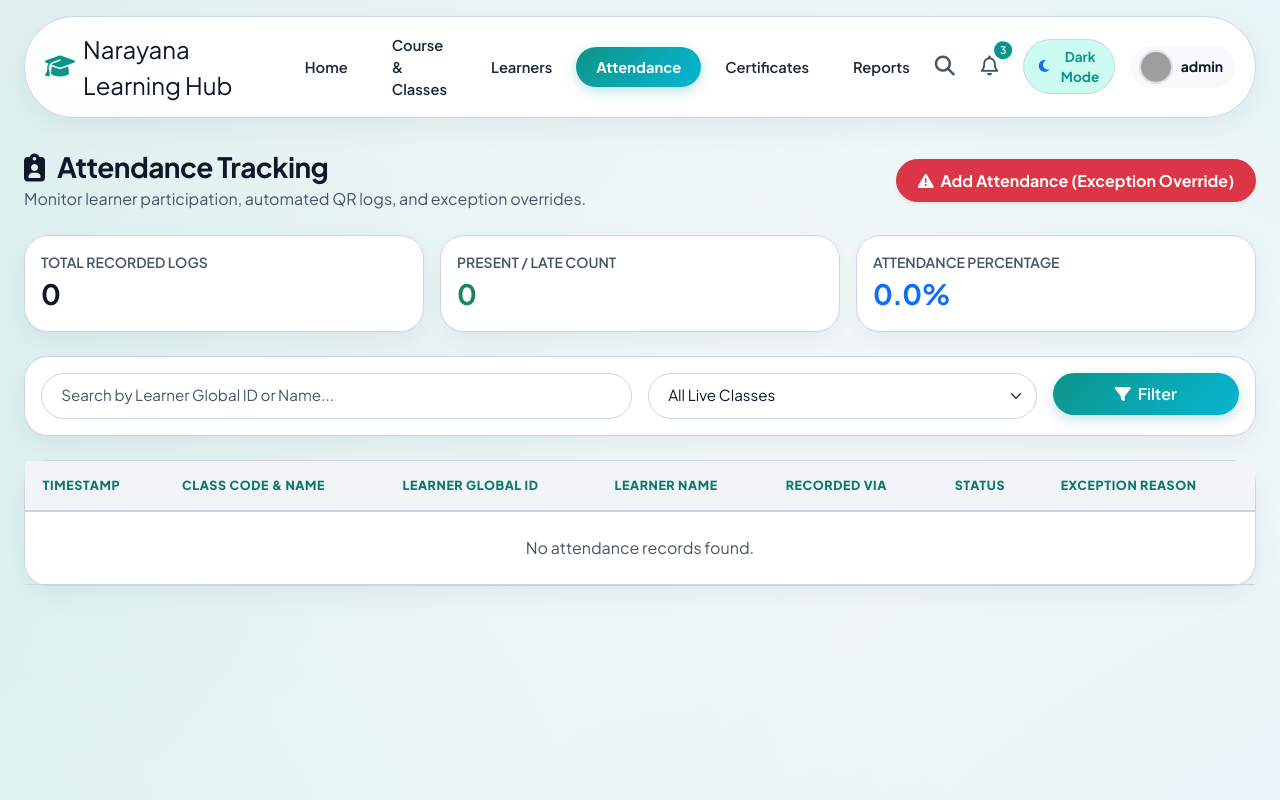
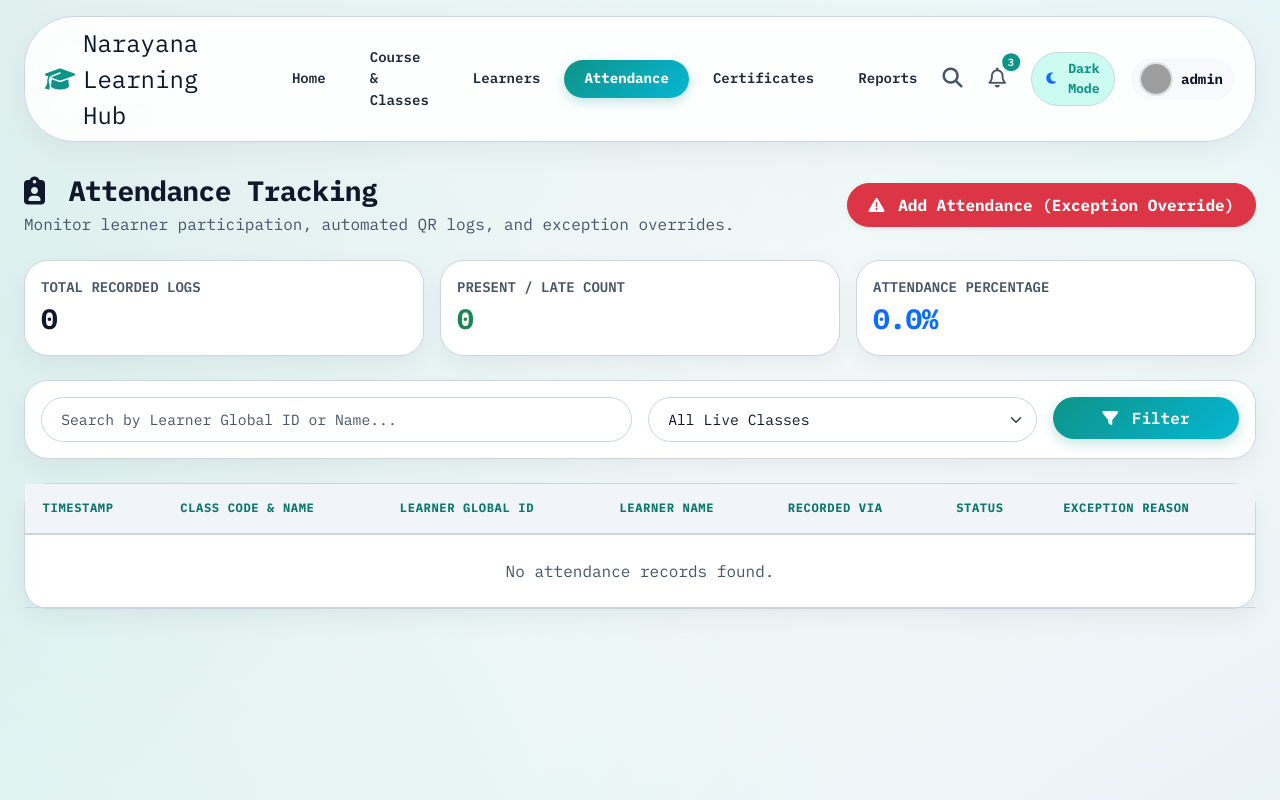
Before and after one commit to TnsSamanvitha18/NarayanaLMS, a Flask app: page /attendance/ in a window 1280 px wide. Run offline with Flask 3, Linux system fonts and the light colour scheme; the visitor is signed in with stand-in values (Sample User, id 1); data comes from the database, SQL or seed files in the repository; data that the repository does not hold is empty; grey boxes are pictures that could not be loaded.

Commit message:
Integrate IBM Plex Mono font family across entire LMS application

```diff
--- a/app/static/css/style.css
+++ b/app/static/css/style.css
@@ -1,5 +1,5 @@
 /* ==========================================================================
-   NARAYANA LEARNING HUB - MODERN ELECTRIC TEAL & CYAN DESIGN SYSTEM
+   NARAYANA LEARNING HUB - IBM PLEX MONO TYPOGRAPHY SYSTEM
    Modern Capsule Header, Frosted Glass Cards & Electric Teal Accents
    ========================================================================== */
 
@@ -102,10 +102,10 @@
 }
 
 /* --------------------------------------------------------------------------
-   3. BASE RESET & ATMOSPHERE
+   3. BASE RESET & IBM PLEX MONO TYPOGRAPHY
    -------------------------------------------------------------------------- */
 body {
-    font-family: 'Plus Jakarta Sans', 'Inter', -apple-system, BlinkMacSystemFont, "Segoe UI", Roboto, sans-serif;
+    font-family: 'IBM Plex Mono', monospace !important;
     color: var(--text-primary);
     background: var(--bg-app);
     background-size: 200% 200%;
@@ -115,10 +115,15 @@ body {
     -webkit-font-smoothing: antialiased;
 }
 
-h1, h2, h3, h4, h5, h6 {
+h1, h2, h3, h4, h5, h6, .h1, .h2, .h3, .h4, .h5, .h6 {
+    font-family: 'IBM Plex Mono', monospace !important;
     color: var(--text-primary);
     font-weight: 700;
     letter-spacing: -0.02em;
+}
+
+button, input, select, textarea, p, span, div, a, td, th {
+    font-family: 'IBM Plex Mono', monospace !important;
 }
 
 .text-dark { color: var(--text-primary) !important; }
@@ -159,6 +164,7 @@ h1, h2, h3, h4, h5, h6 {
 }
 
 .ls-nav-tab {
+    font-family: 'IBM Plex Mono', monospace !important;
     color: var(--text-secondary);
     font-weight: 600;
     padding: 0.55rem 1.25rem;
@@ -167,7 +173,7 @@ h1, h2, h3, h4, h5, h6 {
     text-decoration: none;
     display: inline-flex;
     align-items: center;
-    font-size: 0.92rem;
+    font-size: 0.88rem;
     cursor: pointer;
     border: none;
 }
@@ -229,9 +235,10 @@ h1, h2, h3, h4, h5, h6 {
 }
 
 /* --------------------------------------------------------------------------
-   6. MODERN TEAL BUTTONS, BADGES & PILLS
+   6. BUTTONS, BADGES & PILLS
    -------------------------------------------------------------------------- */
 .btn {
+    font-family: 'IBM Plex Mono', monospace !important;
     border-radius: 50px;
     font-weight: 600;
     padding: 0.55rem 1.3rem;
@@ -271,15 +278,16 @@ h1, h2, h3, h4, h5, h6 {
 }
 
 .badge {
+    font-family: 'IBM Plex Mono', monospace !important;
     border-radius: 50px;
     font-weight: 600;
     padding: 0.45em 0.85em;
 }
 
-/* Status Pills */
 .status-pill {
+    font-family: 'IBM Plex Mono', monospace !important;
     font-size: 0.72rem;
-    font-weight: 800;
+    font-weight: 700;
     letter-spacing: 0.5px;
     padding: 0.38em 0.9em;
     border-radius: 50px;
@@ -306,6 +314,7 @@ h1, h2, h3, h4, h5, h6 {
 }
 
 .login-label {
+    font-family: 'IBM Plex Mono', monospace !important;
     font-size: 0.88rem;
     font-weight: 700;
     margin-bottom: 0.45rem;
@@ -316,12 +325,13 @@ h1, h2, h3, h4, h5, h6 {
 }
 
 .form-control, .form-select, .form-control-login {
+    font-family: 'IBM Plex Mono', monospace !important;
     background-color: var(--input-bg);
     border: 1.5px solid var(--input-border);
     color: var(--input-text);
     border-radius: 50px !important;
     padding: 0.65rem 1.2rem;
-    font-size: 0.95rem;
+    font-size: 0.92rem;
     transition: all 0.2s ease;
 }
 
@@ -354,8 +364,9 @@ h1, h2, h3, h4, h5, h6 {
 
 .progress-ring-text {
     position: absolute;
-    font-weight: 800;
-    font-size: 0.9rem;
+    font-family: 'IBM Plex Mono', monospace !important;
+    font-weight: 700;
+    font-size: 0.88rem;
     color: var(--teal-primary);
 }
 
@@ -388,12 +399,13 @@ h1, h2, h3, h4, h5, h6 {
 }
 
 .theme-toggle-btn {
+    font-family: 'IBM Plex Mono', monospace !important;
     background: var(--teal-light);
     border: 1px solid var(--border-color);
     color: var(--teal-primary);
     border-radius: 50px;
     padding: 0.38rem 0.9rem;
-    font-size: 0.85rem;
+    font-size: 0.82rem;
     font-weight: 700;
     display: inline-flex;
     align-items: center;
@@ -434,6 +446,7 @@ h1, h2, h3, h4, h5, h6 {
    10. TABLES, MODALS & SCROLLBARS
    -------------------------------------------------------------------------- */
 .table {
+    font-family: 'IBM Plex Mono', monospace !important;
     color: var(--text-primary);
     border-color: var(--table-border);
 }
@@ -451,10 +464,11 @@ h1, h2, h3, h4, h5, h6 {
 }
 
 .table thead th {
+    font-family: 'IBM Plex Mono', monospace !important;
     color: var(--table-header-text) !important;
-    font-weight: 800;
+    font-weight: 700;
     text-transform: uppercase;
-    font-size: 0.78rem;
+    font-size: 0.76rem;
     letter-spacing: 0.6px;
     border-bottom: 2px solid var(--table-border) !important;
     background-color: transparent !important;
@@ -462,7 +476,7 @@ h1, h2, h3, h4, h5, h6 {
 
 .table-hover > tbody > tr:hover > * {
     background-color: var(--table-row-hover);
-    color: var(--text-primary);
+    color: var(--teal-primary);
 }
 
 .modal-content {
@@ -481,6 +495,7 @@ h1, h2, h3, h4, h5, h6 {
 }
 
 .dropdown-item {
+    font-family: 'IBM Plex Mono', monospace !important;
     color: var(--text-primary);
     border-radius: 12px;
     padding: 0.5rem 1rem;
--- a/app/templates/base.html
+++ b/app/templates/base.html
@@ -4,10 +4,10 @@
     <meta charset="UTF-8">
     <meta name="viewport" content="width=device-width, initial-scale=1.0">
     <title>{% block title %}Narayana Learning Hub{% endblock %}</title>
-    <!-- Google Fonts Plus Jakarta Sans & Inter -->
+    <!-- Google Fonts IBM Plex Mono & Inter -->
     <link rel="preconnect" href="https://fonts.googleapis.com">
     <link rel="preconnect" href="https://fonts.gstatic.com" crossorigin>
-    <link href="https://fonts.googleapis.com/css2?family=Inter:wght@300;400;500;600;700&family=Plus+Jakarta+Sans:wght@400;500;600;700;800&display=swap" rel="stylesheet">
+    <link href="https://fonts.googleapis.com/css2?family=IBM+Plex+Mono:ital,wght@0,100;0,200;0,300;0,400;0,500;0,600;0,700;1,100;1,200;1,300;1,400;1,500;1,600;1,700&display=swap" rel="stylesheet">
     <!-- Bootstrap 5 CSS -->
     <link href="https://cdn.jsdelivr.net/npm/bootstrap@5.3.2/dist/css/bootstrap.min.css" rel="stylesheet">
     <!-- FontAwesome 6 -->
@@ -48,7 +48,7 @@
                 <div class="d-flex align-items-center gap-4">
                     <a href="{{ url_for('dashboard.index') if admin_logged_in else url_for('learners.my_portal') }}" class="d-flex align-items-center text-decoration-none">
                         <i class="fa-solid fa-graduation-cap text-teal fa-xl me-2"></i>
-                        <span class="fs-4 fw-extrabold tracking-tight text-dark" style="font-family: 'Plus Jakarta Sans', sans-serif;">Narayana Learning Hub</span>
+                        <span class="fs-4 fw-extrabold tracking-tight text-dark" style="font-family: 'IBM Plex Mono', monospace;">Narayana Learning Hub</span>
                     </a>
 
                     <!-- Capsule Nav Tabs -->
```
